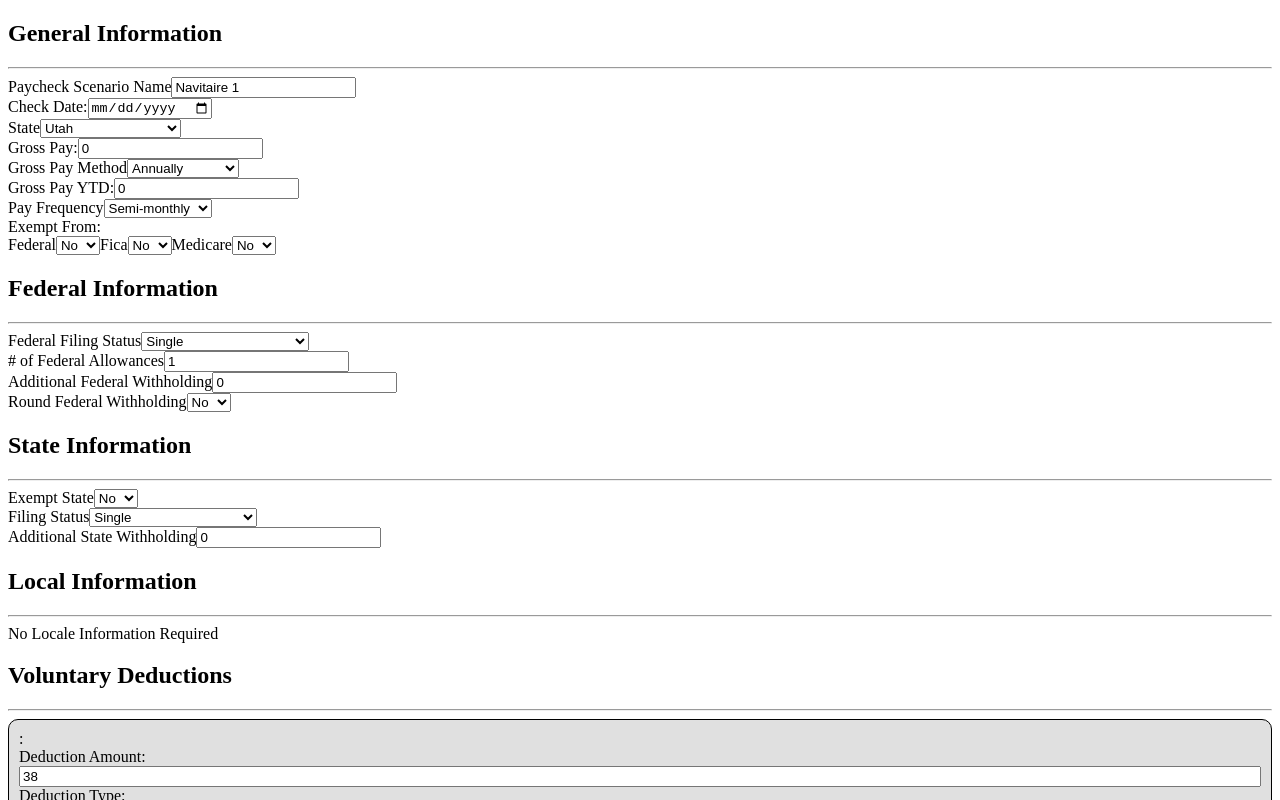
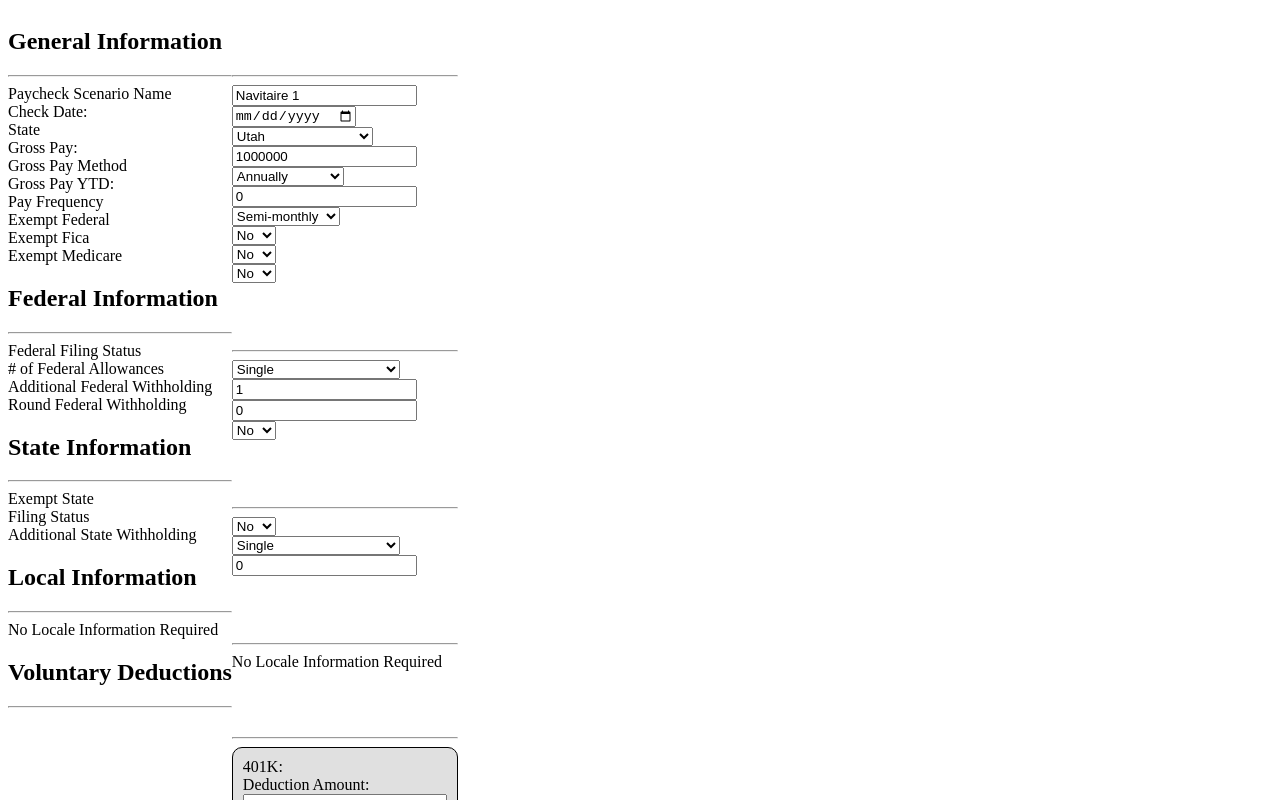
Before and after one commit to JaredPotter/adp-salary-calculator-angular, an Angular app: page / in a window 1280 px wide. Shown: the top 800 px of the page. Built offline with nearby package versions, Linux system fonts and the light colour scheme.

Commit message:
Broke out components a bit.

```diff
--- a/src/app/paycheck-scenario-compare-list/paycheck-scenario-compare-list.component.html
+++ b/src/app/paycheck-scenario-compare-list/paycheck-scenario-compare-list.component.html
@@ -1,4 +1,80 @@
-<app-paycheck-scenario
-  *ngFor="let paycheckScenario of paycheckScenarios"
-  [paycheckScenario]="paycheckScenario"
-></app-paycheck-scenario>
+<div class="paycheck-scenario-compare-list-container">
+    <div>
+        <h2>General Information</h2>
+        <hr>
+        <div>
+          <label for="name">Paycheck Scenario Name</label>
+        </div>
+        <div>
+          <label for="date">Check Date:</label>
+        </div>
+        <div>
+          <label for="state">State</label>
+        </div>
+        <div>
+          <label for="grossPay">Gross Pay:</label>
+        </div>
+        <div>
+          <label for="grossPayMethod">Gross Pay Method</label>
+        </div>
+        <div>
+          <label for="GrossPayYTD">Gross Pay YTD:</label>
+        </div>
+        <div>
+          <label for="payFrequency">Pay Frequency</label>
+        </div>
+        <div>
+          <div>
+            <label for="exemptFederal">Exempt Federal</label>
+          </div>
+          <div>
+            <label for="exemptFica">Exempt Fica</label>
+          </div>
+          <div>
+            <label for="exemptMedicare">Exempt Medicare</label>
+          </div>
+        </div>
+        <h2>Federal Information</h2>
+        <hr>
+        <div>
+          <label for="federalFilingStatus">Federal Filing Status</label>
+        </div>
+        <div>
+          <label for="numberOfFederalAllowances"># of Federal Allowances</label>
+        </div>
+        <div>
+          <label for="additionalFederalWithholding">Additional Federal Withholding</label>
+        </div>
+        <div>
+          <label for="roundFederalWithholding">Round Federal Withholding</label>
+        </div>
+        <h2>State Information</h2>
+        <hr>
+        <div>
+          <label for="exemptState">Exempt State</label>
+        </div>
+        <div>
+          <label for="stateFilingStatus">Filing Status</label>
+        </div>
+        <div>
+          <label for="additionalStateWithholding">Additional State Withholding</label>
+        </div>
+        <h2>Local Information</h2>
+        <hr>
+        <div>
+          No Locale Information Required
+        </div>
+        <h2>Voluntary Deductions</h2>
+        <hr>
+        <label *ngFor="let deduction of deductions">{{ deduction.deductionName }}</label>
+        <!-- <app-deduction
+          *ngFor="let deduction of paycheckScenario.deductions"
+          [label]="deduction.label"
+          [deduction]="deduction"
+        ></app-deduction> -->
+    </div>
+    <app-paycheck-scenario
+      *ngFor="let paycheckScenario of paycheckScenarios"
+      [paycheckScenario]="paycheckScenario"
+    ></app-paycheck-scenario>
+</div>
--- a/src/app/paycheck-scenario-compare-list/paycheck-scenario-compare-list.component.scss
+++ b/src/app/paycheck-scenario-compare-list/paycheck-scenario-compare-list.component.scss
@@ -0,0 +1,3 @@
+.paycheck-scenario-compare-list-container {
+  display: flex;
+}
--- a/src/app/paycheck-scenario-compare-list/paycheck-scenario-compare-list.component.ts
+++ b/src/app/paycheck-scenario-compare-list/paycheck-scenario-compare-list.component.ts
@@ -19,7 +19,7 @@ export class PaycheckScenarioCompareListComponent implements OnInit {
         scenarioName: 'Navitaire 1',
         checkDate: new Date(),
         state: 'UT',
-        grossPay: 0,
+        grossPay: 1000000,
         grossPayMethod: 'ANNUALLY',
         grossPayYTD: 0,
         payFrequency: 'SEMI_MONTHLY',
--- a/src/app/paycheck-scenario/deduction/deduction.component.html
+++ b/src/app/paycheck-scenario/deduction/deduction.component.html
@@ -1,5 +1,5 @@
 <div class="deduction">
-  <label for="label">{{ label }}:</label>
+  <label for="label">{{ deduction.deductionName }}:</label>
   <p *ngIf="is401K()">Exmept from state and federal taxes.</p>
   <p *ngIf="isHsa()">Exmept from state, federal, and FICA taxes.</p>
   <p *ngIf="isTraditionalIra()">Exmept from state and federal taxes. Note: </p>
--- a/src/app/paycheck-scenario/paycheck-scenario.component.html
+++ b/src/app/paycheck-scenario/paycheck-scenario.component.html
@@ -1,16 +1,13 @@
 <form (submit)="onSubmit(f)" #f="ngForm">
-    <h2>General Information</h2>
+    <h2 class="spacer">spacer</h2>
     <hr>
     <div>
-      <label for="name">Paycheck Scenario Name</label>
       <input type="text" name="name" [(ngModel)]="paycheckScenario.scenarioName">
     </div>
     <div>
-      <label for="date">Check Date:</label>
       <input type="date" name="date" [(ngModel)]="paycheckScenario.checkDate">
     </div>
     <div>
-      <label for="state">State</label>
       <select name="state" [(ngModel)]="paycheckScenario.state">
         <option value="AL">Alabama</option>
         <option value="AK">Alaska</option>
@@ -66,22 +63,18 @@
       </select>
     </div>
     <div>
-      <label for="grossPay">Gross Pay:</label>
       <input type="number" name="grossPay" [(ngModel)]="paycheckScenario.grossPay">
     </div>
     <div>
-      <label for="grossPayMethod">Gross Pay Method</label>
       <select name="grossPayMethod" [(ngModel)]="paycheckScenario.grossPayMethod">
         <option value="ANNUALLY" selected>Annually</option>
         <option value="PAY_PER_PERIOD">Pay Per Period</option>
       </select>
     </div>
     <div>
-      <label for="GrossPayYTD">Gross Pay YTD:</label>
       <input type="number" name="GrossPayYTD" [(ngModel)]="paycheckScenario.grossPayYTD">
     </div>
     <div>
-      <label for="payFrequency">Pay Frequency</label>
       <select name="payFrequency" [(ngModel)]="paycheckScenario.payFrequency">
         <option value="DAILY">Daily</option>
         <option value="WEEKLY">Weekly</option>
@@ -94,27 +87,28 @@
       </select>
     </div>
     <div>
-      <div>Exempt From:</div>
-      <label for="exemptFederal">Federal</label>
+      <div>
         <select name="exemptFederal" [(ngModel)]="paycheckScenario.exemptFederal">
           <option value="false" selected >No</option>
           <option value="true">Yes</option>
         </select>
-      <label for="exemptFica">Fica</label>
+      </div>
+      <div>
         <select name="exemptFica" [(ngModel)]="paycheckScenario.exemptFica">
           <option value="false" selected >No</option>
           <option value="true">Yes</option>
         </select>
-      <label for="exemptMedicare">Medicare</label>
+      </div>
+      <div>
         <select name="exemptMedicare" [(ngModel)]="paycheckScenario.exemptMedicare">
           <option value="false" selected >No</option>
           <option value="true">Yes</option>
         </select>
       </div>
-    <h2>Federal Information</h2>
+    </div>
+    <h2 class="spacer">spacer</h2>
     <hr>
     <div>
-      <label for="federalFilingStatus">Federal Filing Status</label>
       <select name="federalFilingStatus" [(ngModel)]="paycheckScenario.federalFilingStatus">
         <option value="SINGLE" selected>Single</option>
         <option value="MARRIED">Married</option>
@@ -123,7 +117,6 @@
       </select>
     </div>
     <div>
-      <label for="numberOfFederalAllowances"># of Federal Allowances</label>
       <input
         type="number"
         name="numberOfFederalAllowances"
@@ -131,48 +124,41 @@
       >
     </div>
     <div>
-      <label for="additionalFederalWithholding">Additional Federal Withholding</label>
       <input type="number" name="additionalFederalWithholding" [(ngModel)]="paycheckScenario.additionalFederalWithholding">
     </div>
     <div>
-      <label for="roundFederalWithholding">Round Federal Withholding</label>
       <select name="roundFederalWithholding" [(ngModel)]="paycheckScenario.roundFederalWithholding">
         <option value="false" selected >No</option>
         <option value="true">Yes</option>
       </select>
     </div>
-    <h2>State Information</h2>
+    <h2 class="spacer">spacer</h2>
     <hr>
     <div>
-      <label for="exemptState">Exempt State</label>
       <select name="exemptState" [(ngModel)]="paycheckScenario.exemptState">
         <option value="false" selected >No</option>
         <option value="true">Yes</option>
       </select>
     </div>
     <div>
-      <label for="stateFilingStatus">Filing Status</label>
       <select name="stateFilingStatus" [(ngModel)]="paycheckScenario.stateFilingStatus">
         <option value="SINGLE" selected>Single</option>
         <option value="MARRIED">Married</option>
         <option value="MARRIED_USE_SINGLE_RATE">Married Use Single Rate</option>
-        <option value="NONRESIDENT_ALIEN">Nonresident Alian</option>
       </select>
     </div>
     <div>
-      <label for="additionalStateWithholding">Additional State Withholding</label>
       <input type="number" name="additionalStateWithholding" [(ngModel)]="paycheckScenario.additionalStateWithholding">
     </div>
-    <h2>Local Information</h2>
+    <h2 class="spacer">spacer</h2>
     <hr>
     <div>
       No Locale Information Required
     </div>
-    <h2>Voluntary Deductions</h2>
+    <h2 class="spacer">spacer</h2>
     <hr>
     <app-deduction
       *ngFor="let deduction of paycheckScenario.deductions"
-      [label]="deduction.label"
       [deduction]="deduction"
     ></app-deduction>
     <button type="submit">CALCULATE</button>
--- a/src/app/paycheck-scenario/paycheck-scenario.component.scss
+++ b/src/app/paycheck-scenario/paycheck-scenario.component.scss
@@ -0,0 +1,3 @@
+.spacer {
+  color: rgba(255, 255, 255, 0);
+}
--- a/src/app/paycheck-scenario/paycheck-scenario.component.ts
+++ b/src/app/paycheck-scenario/paycheck-scenario.component.ts
@@ -20,11 +20,14 @@ export class PaycheckScenarioComponent implements OnInit {
 
   ngOnInit() { }
 
-  // BIG TODO: Add in other filing status
   getStateFilingStatus(filingStatus: string) {
     switch(filingStatus) {
       case 'SINGLE':
         return 'S';
+      case 'MARRIED':
+        return 'M';
+      case 'MARRIED_USE_SINGLE_RATE':
+        return 'MH';
       default:
         return 'S';
     }
```
Lines whose indentation alone changed are shown as unchanged.
